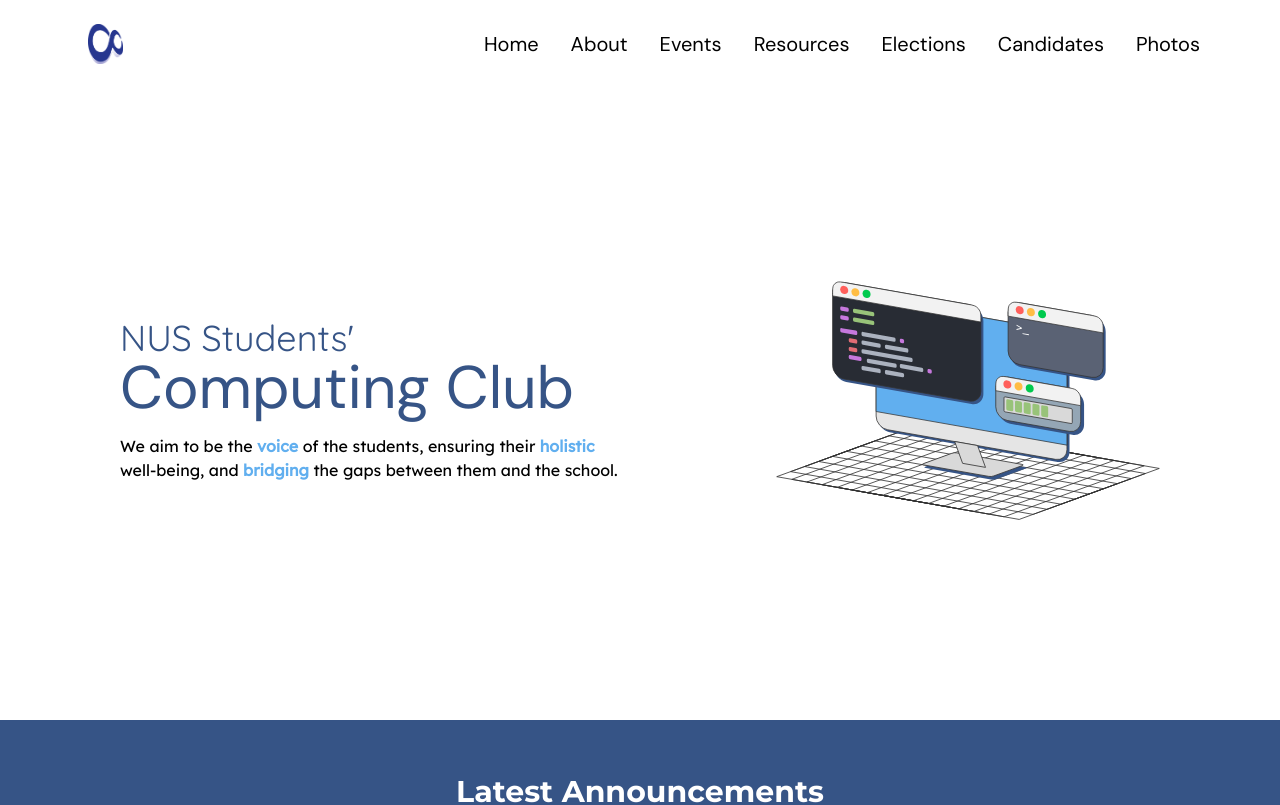
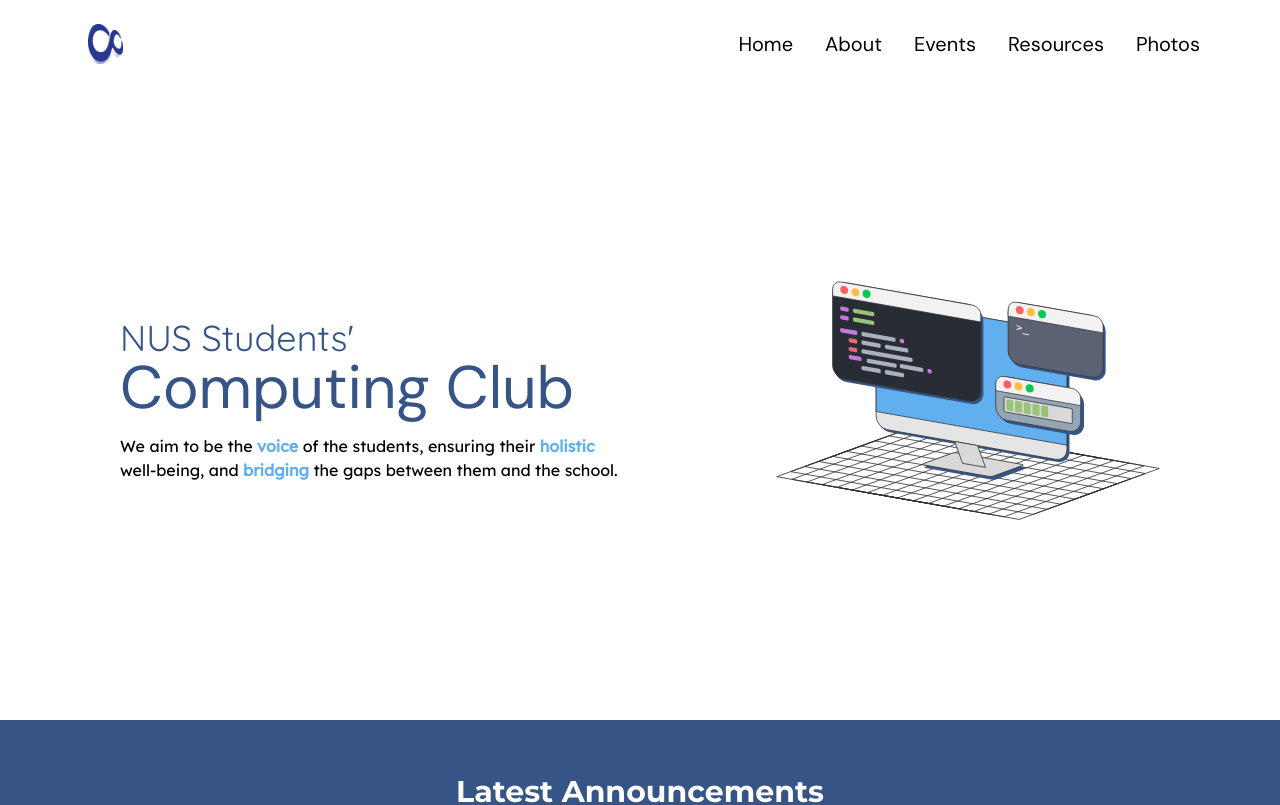
Before and after one commit to NUSComputingDev/comclub-website-2024, a React (Vite) app: page / in a window 1280 px wide. Shown: the top 805 px of the page. Built offline with nearby package versions, Linux system fonts and the light colour scheme.

Commit message:
Update NavigationMenu.tsx

```diff
--- a/src/layout/NavigationMenu.tsx
+++ b/src/layout/NavigationMenu.tsx
@@ -11,8 +11,8 @@ function NavigationMenu() {
     'About': '/about',
     'Events': '/events',
     'Resources': '/resources',
-    'Elections': '/elections',
-    'Candidates': '/elections/candidates',
+    //'Elections': '/elections',
+    //'Candidates': '/elections/candidates',
     'Photos': 'https://www.flickr.com/photos/137141057@N04/albums/',
   };
 
```
